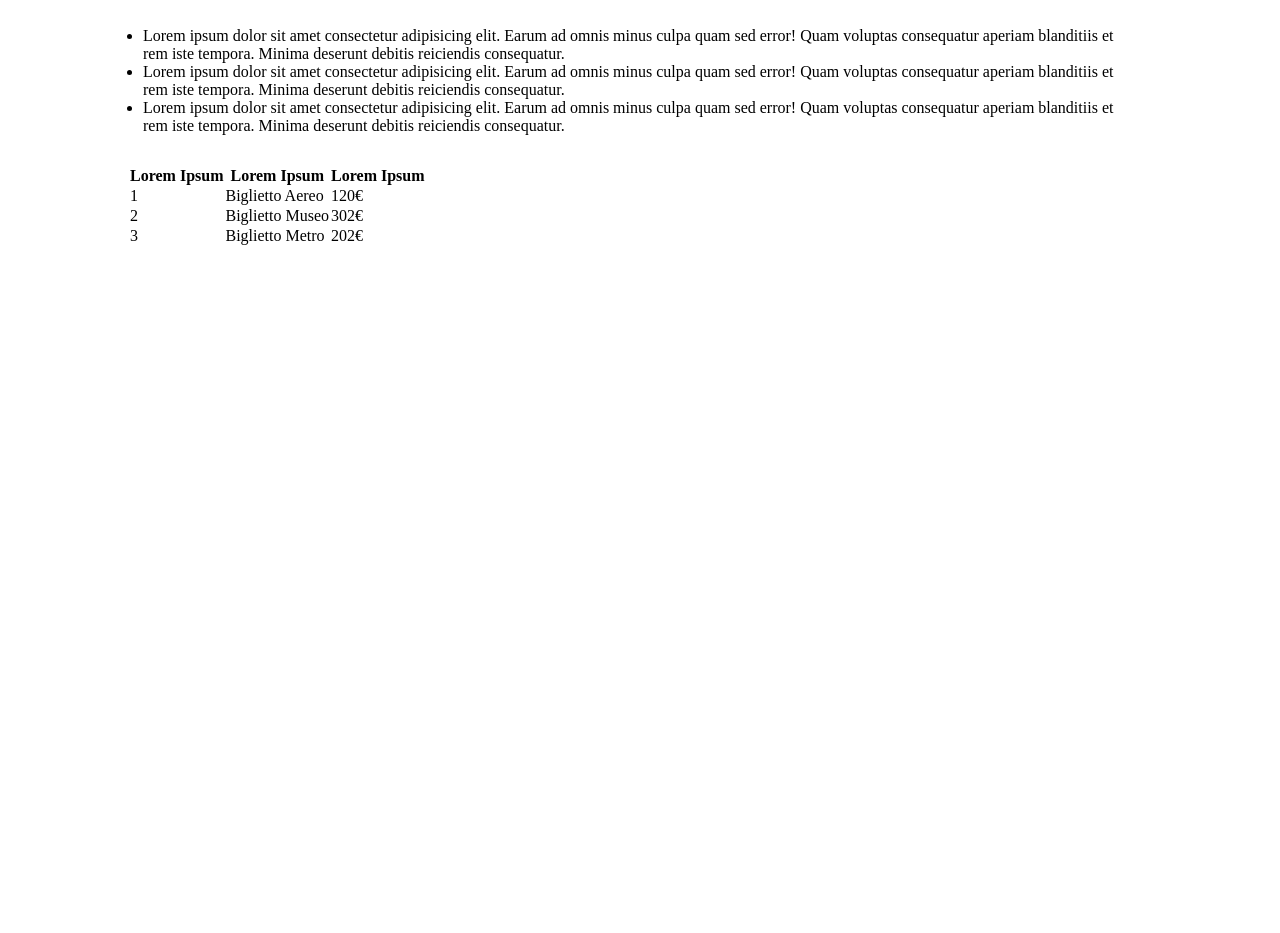
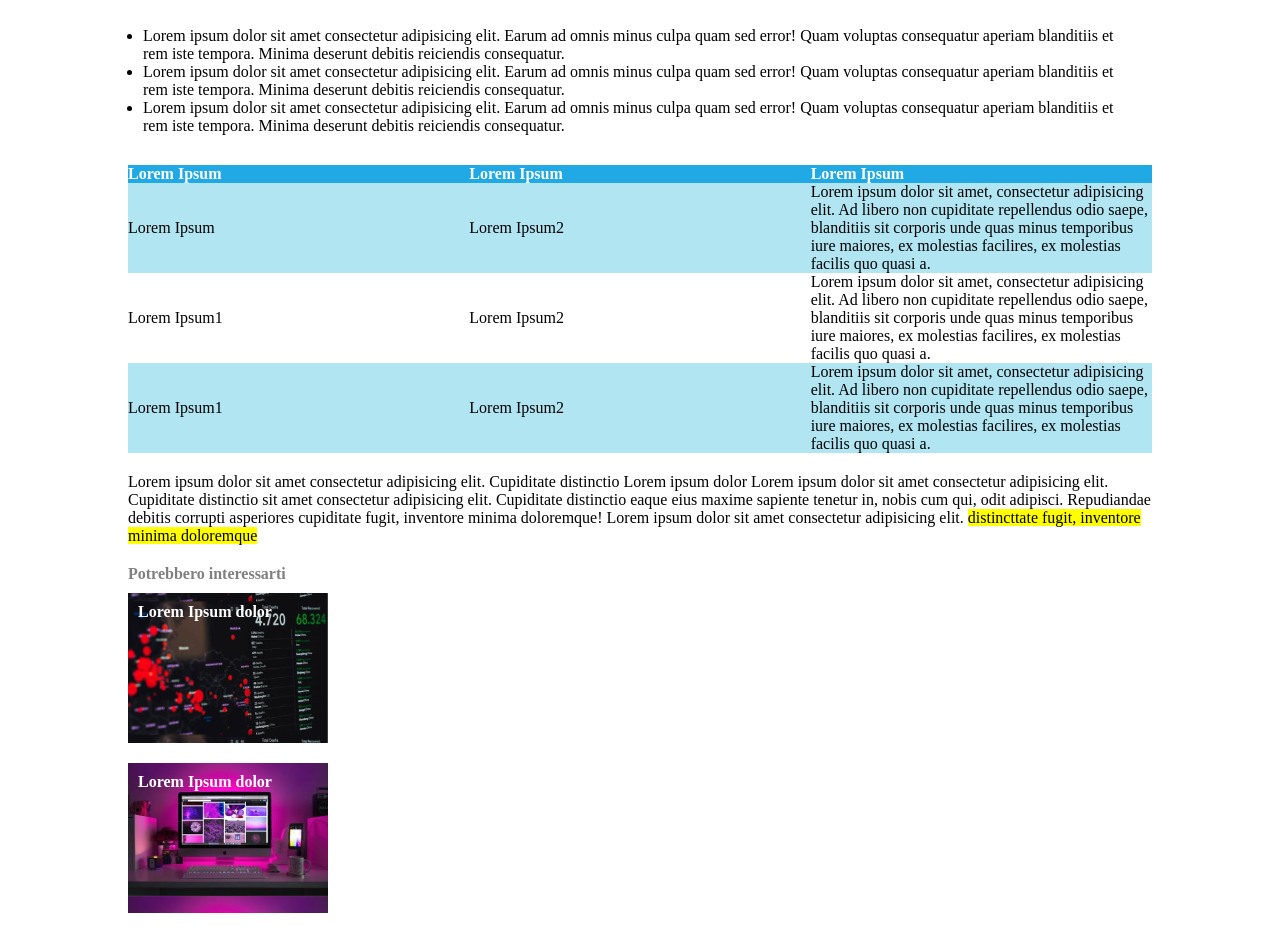
Before and after one commit to giuseppegenovatp/html-css-booleaner, a plain HTML site: page index.html in a window 1280 px wide. Shown: the part 706-1639 px from the top of the page. Before the commit the page ends 953 px from the top, so only its background shows below. Drawn offline with Linux system fonts and the light colour scheme.

Commit message:
feat: add table structure and add footer and style for both

```diff
--- a/css/style.css
+++ b/css/style.css
@@ -69,3 +69,66 @@ ul {
 }
 
 /* FINE STILE MAIN */
+
+/* INIZIO STILE TABELLA */
+
+table {
+    width: 100%;
+    text-align: left;
+    border: none;
+    border-spacing: none;
+    table-layout: fixed;
+}
+
+.white_row {
+    background-color: #20a9e5;
+    color: white;
+    font-weight: bold;
+}
+
+.azzurro {
+    background-color: #b1e5f2;
+    height: 50px;
+}
+
+.white {
+    height: 50px;
+}
+
+/* FINE STILE TABELLA */
+
+
+.margin_top {
+    margin-top: 20px;
+}
+
+.title_text {
+    font-weight: bold;
+    color: grey;
+    margin-bottom: 10px;
+}
+
+.img_pc {
+    width: 200px;
+    height: 150px;
+    color: white;
+    background-image: url(../img/graph.jpg);
+    background-position: center;
+    background-size: 100%;
+}
+
+.img_code {
+    width: 200px;
+    height: 150px;
+    background-image: url(../img/monitor.jpg);
+    background-position: cover;
+    background-size: 100%;
+    margin-bottom: 20px;
+    color: white;
+}
+
+.img_text {
+    font-weight: bold;
+    padding: 10px;
+
+}
--- a/index.html
+++ b/index.html
@@ -48,9 +48,8 @@
 
         <!-- Inizio tabella-->
         <section>
-            <table>
-                <thead>
-                <tr>
+            <table cellspacing="0" cellpadding="0">
+                <tr class="white_row">
                     <th>Lorem Ipsum</th>
                     <th>Lorem Ipsum</th>
                     <th>Lorem Ipsum</th>
@@ -58,24 +57,37 @@
                 </thead>
                 <tbody>
                     <tr>
-                    <td>1</td>
-                    <td>Biglietto Aereo</td>
-                    <td>120€</td>
-                </tr>
-                <tr>
-                    <td>2</td>
-                    <td>Biglietto Museo</td>
-                    <td>302€</td>
-                </tr>
-                <tr>
-                    <td>3</td>
-                    <td>Biglietto Metro</td>
-                    <td>202€</td>
-                </tr>
+                        <td class="azzurro">Lorem Ipsum</td>
+                        <td class="azzurro">Lorem Ipsum2</td>
+                        <td class="azzurro">Lorem ipsum dolor sit amet, consectetur adipisicing elit. Ad libero non cupiditate repellendus odio saepe, blanditiis sit corporis unde quas minus temporibus iure maiores, ex molestias facilires, ex molestias facilis quo quasi a.</td>
+                    </tr>
+                    <tr>
+                        <td class="white">Lorem Ipsum1</td>
+                        <td class="white">Lorem Ipsum2</td>
+                        <td class="white">Lorem ipsum dolor sit amet, consectetur adipisicing elit. Ad libero non cupiditate repellendus odio saepe, blanditiis sit corporis unde quas minus temporibus iure maiores, ex molestias facilires, ex molestias facilis quo quasi a.</td>
+                    </tr>
+                    <tr>
+                        <td class="azzurro">Lorem Ipsum1</td>
+                        <td class="azzurro">Lorem Ipsum2</td>
+                        <td class="azzurro">Lorem ipsum dolor sit amet, consectetur adipisicing elit. Ad libero non cupiditate repellendus odio saepe, blanditiis sit corporis unde quas minus temporibus iure maiores, ex molestias facilires, ex molestias facilis quo quasi a.</td>
+                    </tr>
                 </tbody>
             </table>
     </section>
     <!-- Fine tabella-->
+
+    <section class="margin_top">
+        <p>Lorem ipsum dolor sit amet consectetur adipisicing elit. Cupiditate distinctio
+            Lorem ipsum dolor Lorem ipsum dolor sit amet consectetur adipisicing elit. Cupiditate distinctio sit amet consectetur adipisicing elit. Cupiditate distinctio eaque eius maxime sapiente tenetur in, nobis cum qui, odit adipisci. Repudiandae debitis corrupti asperiores cupiditate fugit, inventore minima doloremque!
+            Lorem ipsum dolor sit amet consectetur adipisicing elit. <span class="yellow_text"> distincttate fugit, inventore minima doloremque</span>
+        </p>
+    </section>
+
+    <footer>
+        <p class="title_text margin_top">Potrebbero interessarti</p>
+        <div class="img_pc"><p class="img_text">Lorem Ipsum dolor</p></div>
+        <div class="img_code margin_top"><p class="img_text">Lorem Ipsum dolor</p></div>
+    </footer>
 
     </div>
 
```
